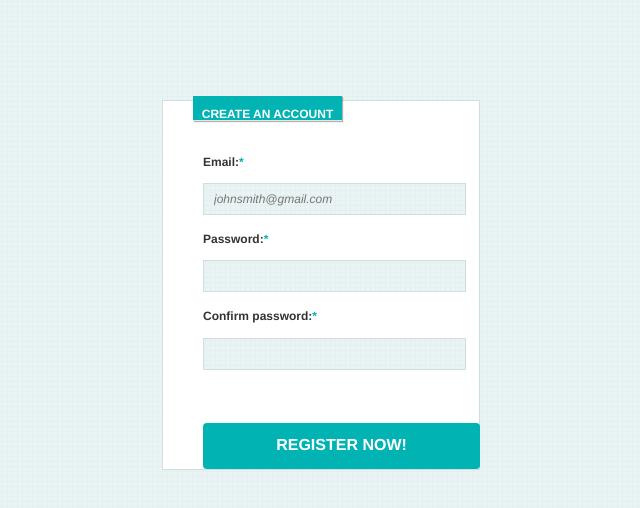
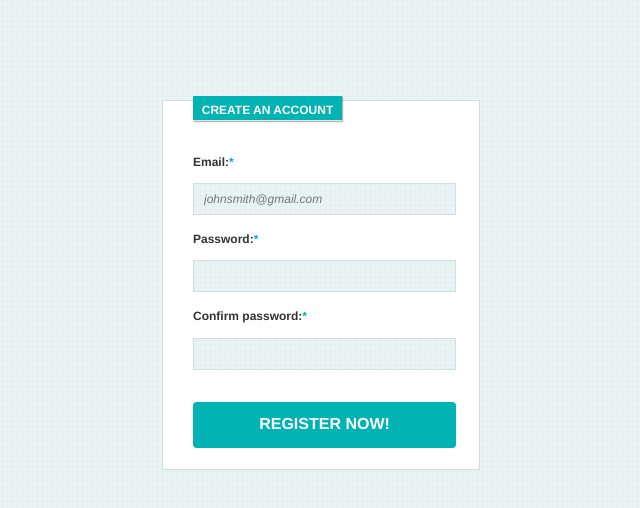
Before and after one commit to brainlesswild/brainlesswild.github.io, a plain HTML site: page lesson_13_1/index.html in a window 1280 px wide. Shown: the whole page, without its empty margins (319-959 px from the left). Drawn offline with Linux system fonts and the light colour scheme; files that its build step writes are made by us from their sources.

Commit message:
lesson 13_1 upd

```diff
--- a/lesson_13_1/less/main.less
+++ b/lesson_13_1/less/main.less
@@ -1,5 +1,7 @@
+* {
+	box-sizing: border-box;
+}
 body {
-	box-sizing: border-box;
 	background: url(../img/bg.png);
 }
 fieldset legend{
@@ -8,7 +10,7 @@ fieldset legend{
 	background-color: #01b3b3;
 	font-size: 12px;
 	vertical-align: middle;
-	padding-top: 10px;
+	padding-top: 6px;
 	text-align: center;
 	position: absolute;
 	top: -5px;
@@ -25,7 +27,7 @@ fieldset {
 	background-color: #fff;
 	margin: 100px auto;
 	position: relative;
-	padding: 55px 0px 0px 40px;
+	padding: 55px 0px 0px 30px;
 	border: 1px solid #cfdede;
 }
 input {
@@ -57,10 +59,10 @@ h4 {
 	font-weight: bold;
 	font-size: 16px;
 	text-align: center;
-	margin-top: 35px;
 	border-radius: 4px;
 	height: 46px;
-	width: 277px;
+	width: 263px;
+	margin-top: 14px;
 
 
 
```
Also changed, not shown: lesson_13_1/css/main.css.
